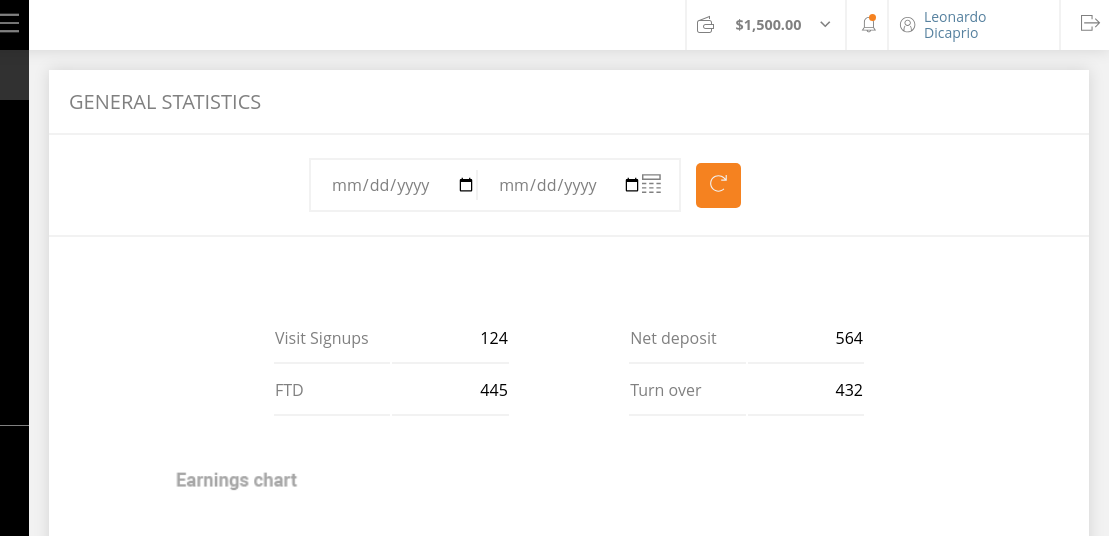
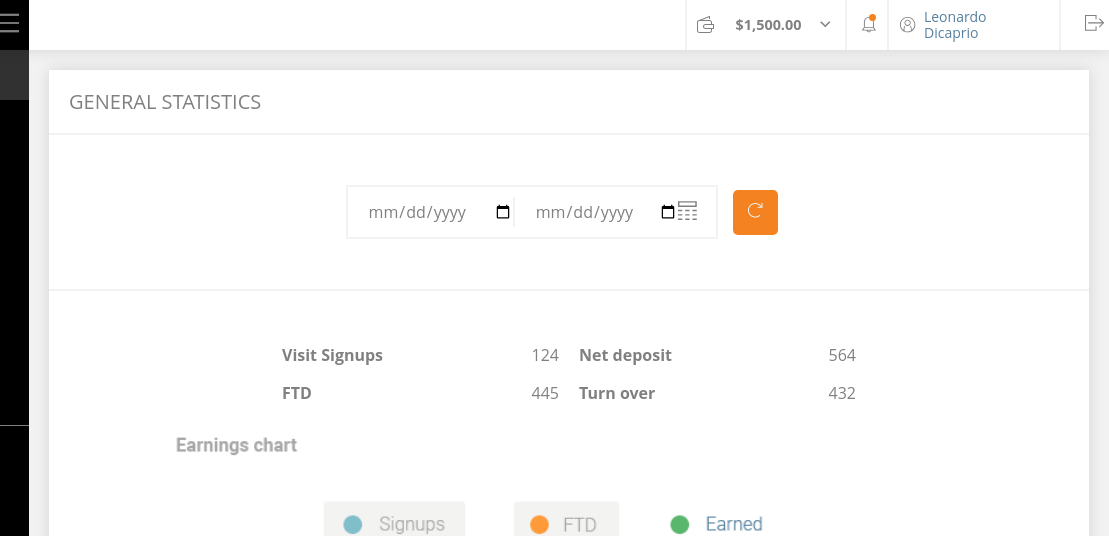
Before and after one commit to endriu17/solo-project-1, a website: page index.html in a window 1280 px wide. Shown: the top 536 px of the page, 171-1280 px from the left. Drawn offline with Linux system fonts and the light colour scheme.

Commit message:
fix general content counter section

```diff
--- a/index.html
+++ b/index.html
@@ -179,31 +179,18 @@
         </form>
         <button class="button-refresh" type="submit" name="update">
           <svg id="icon-refresh" version="1.1" id="Layer_1" xmlns="http://www.w3.org/2000/svg" xmlns:xlink="http://www.w3.org/1999/xlink"
-            x="0px" y="0px" viewBox="0 0 18 17" style="enable-background:new 0 0 16 20;" xml:space="preserve">
+            x="0px" y="0px" viewBox="0 0 17 17" style="enable-background:new 0 0 16 20;" xml:space="preserve">
             <path d="M11,6h5V1h-1v3.3l-1.2-1.1c-2.9-2.9-7.7-2.9-10.6,0c-2.9,2.9-2.9,7.7,0,10.6C4.7,15.3,6.6,16,8.5,16s3.8-0.7,5.3-2.2
       	   l-0.7-0.7c-2.5,2.5-6.7,2.5-9.2,0c-2.5-2.5-2.5-6.7,0-9.2c2.5-2.5,6.7-2.5,9.2,0L14.2,5H11V6z" />
           </svg>
         </button>
       </div>
       <div class="content-wrapper">
-        <div class="content-general__table">
-          <table>
-            <tr class="counter counter-visit-deposit">
-              <th class="visit-deposit__label">Visit Signups</th>
-              <th class="visit-deposit__number">124</th>
-              <th class="brake"></th>
-              <th class="visit-deposit__label">Net deposit</th>
-              <th class="visit-deposit__number">564</th>
-            </tr>
-
-            <tr class="counter counter-ftd-to">
-              <th class="ftd-to__label">FTD</th>
-              <th class="ftd-to__number">445</th>
-              <th class="brake"></th>
-              <th class="ftd-to__label">Turn over</th>
-              <th class="ftd-to__number">432</th>
-            </tr>
-          </table>
+        <div class=" content-general_counters">
+          <div class="counter counter-signups"><h4>Visit Signups</h4><p>124</p></div>
+          <div class="counter counter-deposit"><h4>Net deposit</h4><p>564</p></div>
+          <div class="counter counter-ftd"><h4>FTD</h4><p>445</p></div>
+          <div class="counter counter-turnover"><h4>Turn over</h4><p>432</p></div>
         </div>
         <div class="content-general__chart">
           <img src="images/earnings_chart.png" alt="general-chart">
--- a/sass/_content.scss
+++ b/sass/_content.scss
@@ -2,7 +2,7 @@
   display: block;
   margin: 50px 0 0 200px;
   padding: 20px;
-    background-color:$border-edge_color;
+  background-color: $border-edge_color;
   color: $font-icon_color;
   #content-links_import {
     margin-top: 20px;
@@ -23,19 +23,20 @@
     }
     .content-general__date {
       display: flex;
+      flex-wrap: wrap;
       @extend .flex-center;
       border-top: 2px solid $border-edge_color;
       border-bottom: 2px solid $border-edge_color;
-        height: 50px;
-        margin: 0 auto;
-        padding: 50px 25%;
+      min-height: 50px;
+      margin: 0;
+      padding: 50px 0;
       background-color: $content-background_color;
       width: 100%;
       form {
-          display: flex;
+        display: flex; // flex-wrap: wrap;
         padding: 10px 10px 10px 0;
         border: 2px solid $border-edge_color;
-          align-content: center;
+        @extend .flex-center; // margin-bottom: 10px;
         input {
           border: none;
           margin: 0;
@@ -61,48 +62,39 @@
         border: none;
         border-radius: 5px;
         outline: none;
-          margin-left: 15px;
+        margin: auto 15px; // margin-left: 15px;
         &:hover {
           opacity: 0.7;
         }
         #icon-refresh {
           fill: $border-edge_color;
-            width: 20px;
+          width: 50%;
         }
       }
     }
     .content-wrapper {
       padding: 25px;
       width: 100%;
-        .content-general__table {
-          padding: 50px 20%;
-          table {
-            table-layout: fixed;
-            width: 100%;
-            th {
-              font-weight: normal;
-              border-bottom: 2px solid $border-edge_color;
+      .content-general_counters {
+        display: flex;
+        flex-wrap: wrap;
+        padding: 20px 20%;
+        // justify-content: center;
+        // width: 100%;
+        .counter {
+          min-width: 50%;
+          display: flex;
+          justify-content: space-between;
+          padding: 10px;
+          h4, p {
+            margin: 0;
+            padding: 0;
           }
-            .counter {
-              width: 100%;
-              height: 50px;
-              .visit-deposit__label {
-                text-align: left;
+          p {
+            justify-items: flex-end;
           }
-              .brake {
-                border: none;
-              }
-              .visit-deposit__number {
-                text-align: right;
-                color: $paragraph-color;
-              }
-              .ftd-to__label {
-                text-align: left;
-              }
-              .ftd-to__number {
-                text-align: right;
-                color: $paragraph-color;
-              }
+          h4 {
+            justify-items: flex-start;
           }
         }
       }
--- a/sass/_variables.scss
+++ b/sass/_variables.scss
@@ -21,6 +21,7 @@ $paragraph-font: "Open Sans", Helvetica, Arial;
 
 .flex-center {
   display: flex;
+  justify-content: center;
   align-items: center;
 }
 
```
Also changed, not shown: css/style.css, 1 other file. Lines whose indentation alone changed are shown as unchanged.
